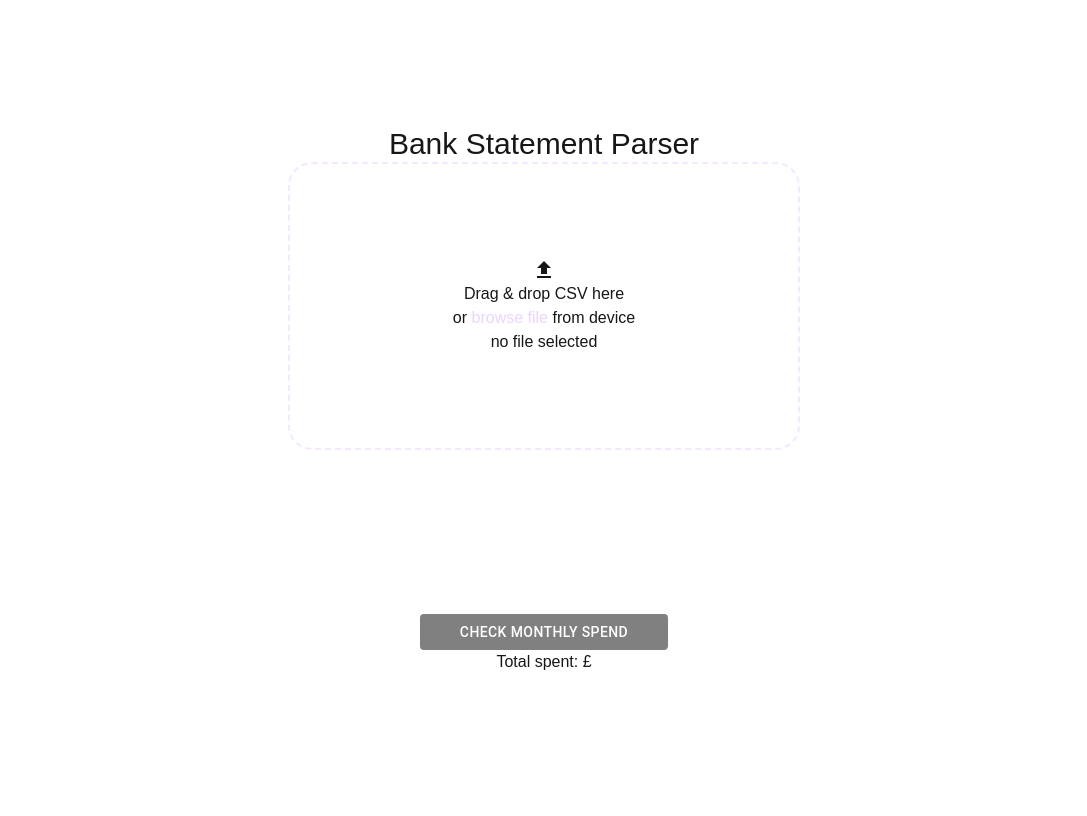
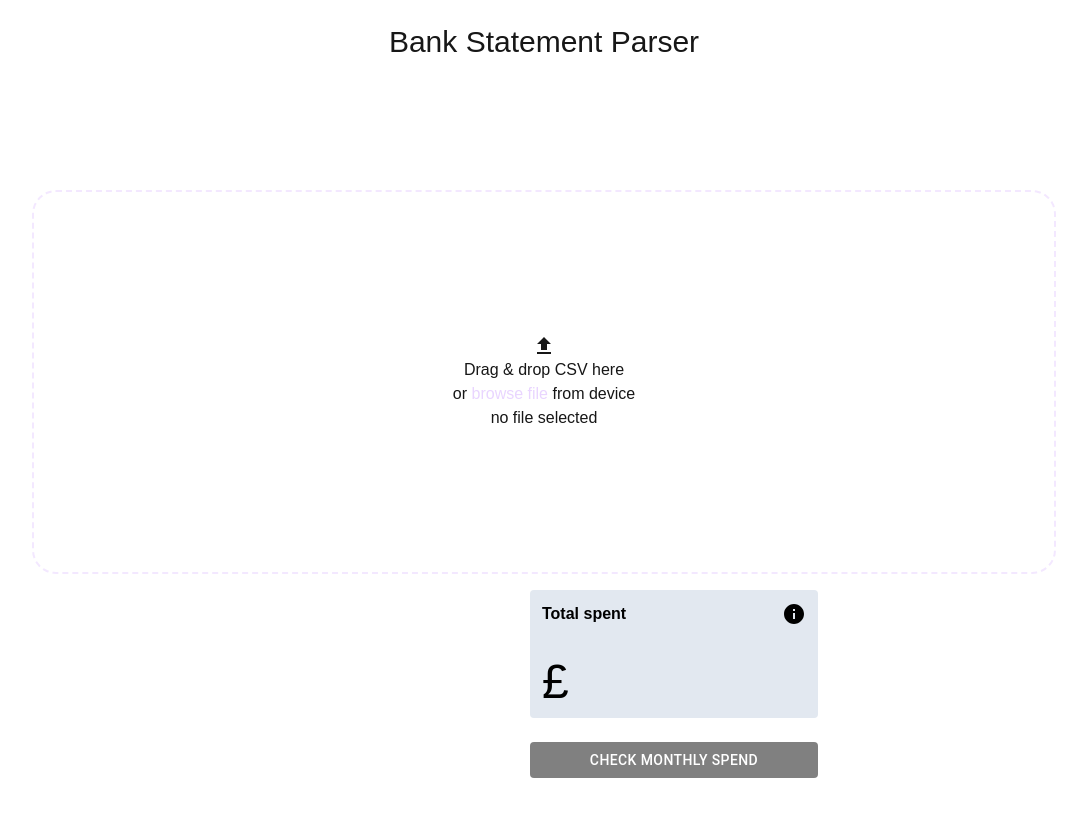
Before and after one commit to Joshibbotson/bank-statement-parser, a Next.js app: page / in a window 1280 px wide. Shown: the top 816 px of the page, without its empty margins (96-1183 px from the left). Built offline with nearby package versions, Linux system fonts and the light colour scheme.

Commit message:
updated layout

```diff
--- a/app/page.tsx
+++ b/app/page.tsx
@@ -12,7 +12,8 @@ import dayjs, { Dayjs } from "dayjs";
 import FileUploadIcon from "@mui/icons-material/FileUpload";
 import CloseIcon from "@mui/icons-material/Close";
 import { Tag, Tags } from "@/components/tags";
-import StatementType from "@/components/statementType";
+import Nav from "@/components/Nav";
+import TotalSpentCard from "@/components/TotalSpentCard";
 
 export default function Home() {
     const fileInputRef = useRef<HTMLInputElement>(null);
@@ -34,9 +35,9 @@ export default function Home() {
         const file = event.target.files?.[0];
         console.log(file);
         setError(undefined);
-
         if (file && file.type === "text/csv") {
-            await handleFile(file);
+            setFile(file);
+            handleFile(file);
         } else if (file?.type !== "text/csv") {
             setError(
                 "Incorrect file type selected, please select a bank statement CSV file"
@@ -108,17 +109,16 @@ export default function Home() {
     };
 
     return (
+        <>
+            <Nav />
             <main className="flex flex-col items-center justify-center w-full h-screen">
                 <div className="flex flex-col items-center justify-center w-full p-10">
-                <h1 className="text-center text text-3xl	">
-                    Bank Statement Parser
-                </h1>
                     <section
                         onDragOver={handleDragOver}
                         onDragLeave={handleDragLeave}
                         onDrop={onDropFile}
-                    className={`flex flex-col items-center justify-center h-72
-                       w-full rounded-3xl border-dashed border-2 md:max-w-lg ${
+                        className={`flex flex-col items-center justify-center h-96
+                       w-full rounded-3xl border-dashed border-2 md:max-w-5xl  ${
                            isDragging
                                ? "border-purple-300 border-solid bg-gray-700"
                                : "border-purple-100"
@@ -165,7 +165,8 @@ export default function Home() {
                             </>
                         )}
                     </section>
-                <div className="flex flex-col mt-4 gap-3">
+                    <div className="flex mt-4 gap-3">
+                        <div className="flex flex-col gap-3">
                             {/* <StatementType /> */}
                             <LocalizationProvider dateAdapter={AdapterDayjs}>
                                 <DatePicker
@@ -201,13 +202,20 @@ export default function Home() {
                                 />
                             </LocalizationProvider>
                             <Tags onTagsChange={handleTagsUpdate} />
-
+                        </div>
+                        <div className="flex flex-col gap-6">
+                            <TotalSpentCard
+                                selectedDate={selectedDate}
+                                statementValue={statementValue}
+                            />
                             <Button
                                 sx={{
                                     backgroundColor: !file ? "grey" : "lilac",
                                     color: !file ? "white" : "black",
                                     "&:hover": {
-                                backgroundColor: !file ? "grey" : "white",
+                                        backgroundColor: !file
+                                            ? "grey"
+                                            : "white",
                                     },
                                     "&.Mui-disabled": {
                                         backgroundColor: "grey",
@@ -221,8 +229,9 @@ export default function Home() {
                                 check monthly spend
                             </Button>
                         </div>
-                <h3>Total spent: £{statementValue?.toFixed(2)}</h3>
+                    </div>
                 </div>
             </main>
+        </>
     );
 }
--- /dev/null
+++ b/components/Nav.tsx
@@ -0,0 +1,11 @@
+import React from "react";
+
+const Nav = () => {
+    return (
+        <nav className="p-6">
+            <h1 className="text-center text text-3xl	">Bank Statement Parser</h1>
+        </nav>
+    );
+};
+
+export default Nav;
--- /dev/null
+++ b/components/TotalSpentCard.tsx
@@ -0,0 +1,25 @@
+import { Tooltip } from "@mui/material";
+import InfoIcon from "@mui/icons-material/Info";
+import { Dayjs } from "dayjs";
+
+type TotalSpendCardProps = {
+    selectedDate: Dayjs;
+    statementValue?: number;
+};
+
+const TotalSpentCard = ({
+    selectedDate,
+    statementValue,
+}: TotalSpendCardProps) => (
+    <div className="flex flex-col justify-between bg-slate-200 text-black rounded w-72 h-32 p-3">
+        <span className="flex justify-between">
+            <h3 className="font-semibold">Total spent</h3>
+            <Tooltip title={`Total spent on ${selectedDate.format("MM/YYYY")}`}>
+                <InfoIcon />
+            </Tooltip>
+        </span>
+        <h1 className="text-5xl	">£{statementValue?.toFixed(2)}</h1>
+    </div>
+);
+
+export default TotalSpentCard;
```
Lines whose indentation alone changed are shown as unchanged.
